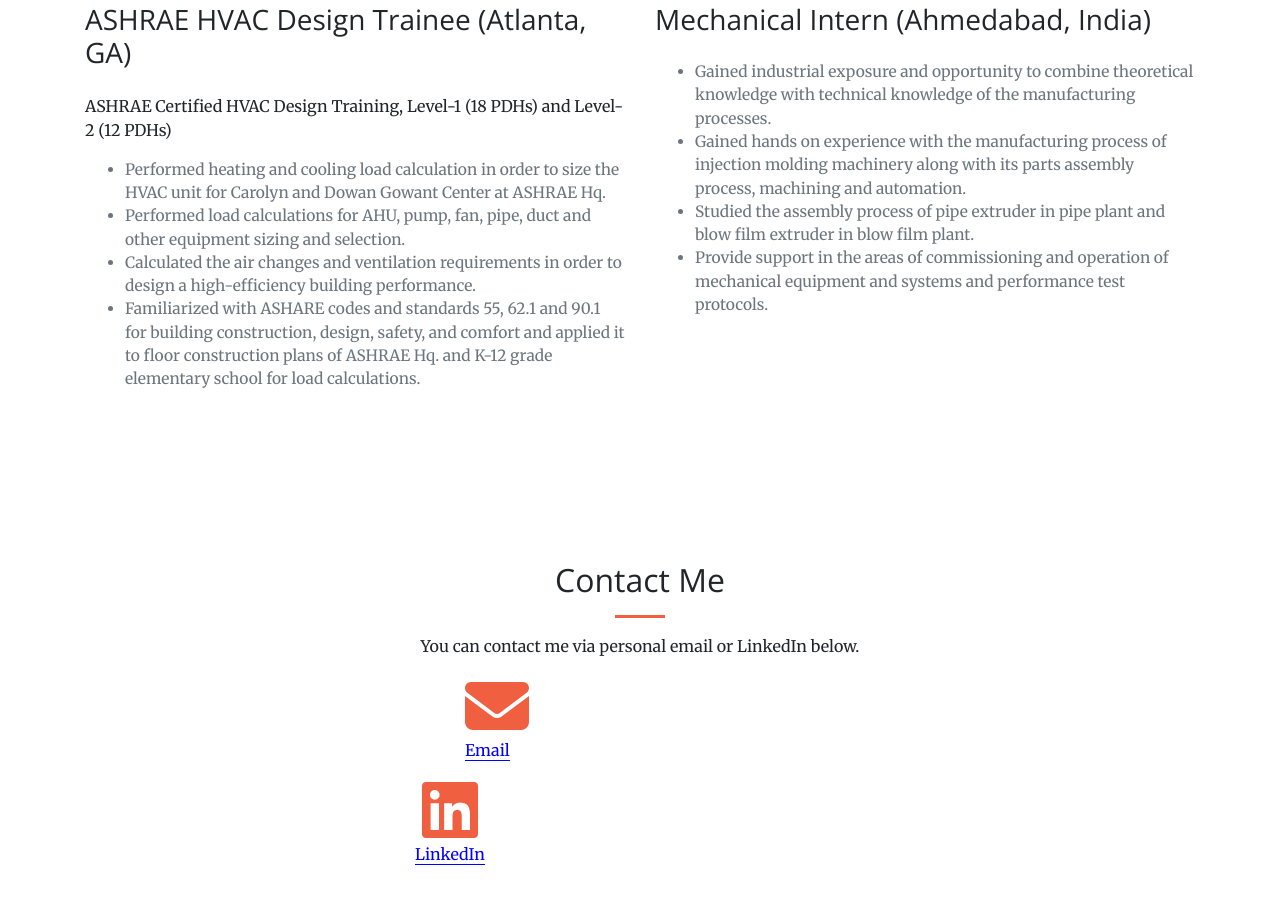
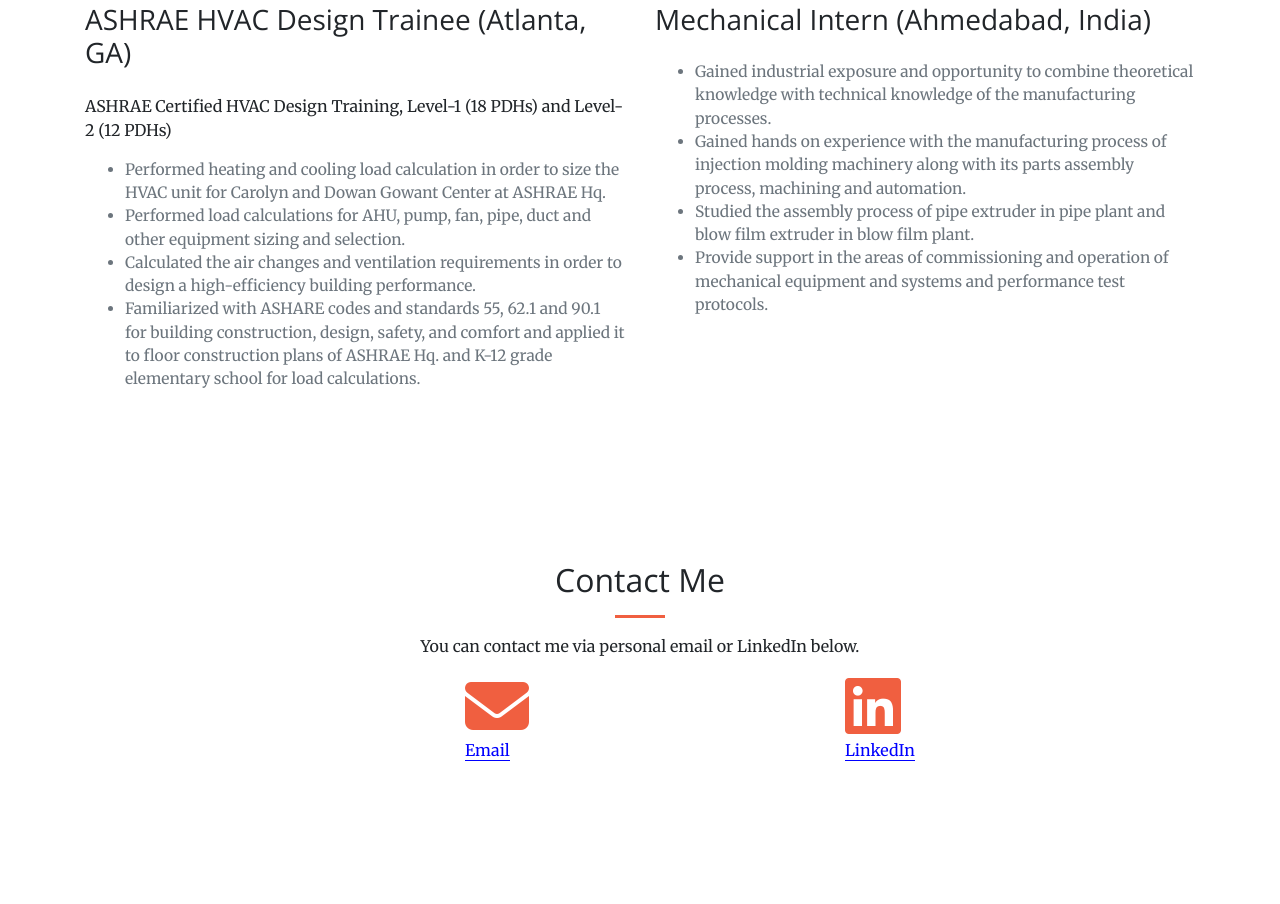
Before and after one commit to uapatel/uapatel.github.io, a plain HTML site: page index.html in a window 1280 px wide. Shown: the part 3794-4698 px from the top of the page. After the commit the page ends 4604 px from the top, so only its background shows below. Drawn offline with nearby package versions, Linux system fonts and the light colour scheme.

Commit message:
Update index.html

```diff
--- a/index.html
+++ b/index.html
@@ -533,16 +533,16 @@
 
       <!-- Email, LinkedIn, and GitHub links -->
       <div class="row">
-        <div class="col-4 col-sm-6 col-lg-4  text-center">
+        <div class="col-4 col-sm-4 col-lg-4  text-center">
 	</div>
-        <div class="col-4 col-sm-6 col-lg-6 ">
+        <div class="col-4 col-sm-4 col-lg-4 ">
           <a href="mailto:utsavp193@gmail.com">
             <i class="fa fa-envelope fa-4x sr-icons"></i>
           </a>
           <p><a href="mailto:utsavp193@gmail.com" class="text-blue">Email</a></p>
         </div>
 
-        <div class="col-4 col-sm-6 col-lg-8 text-center">
+        <div class="col-4 col-sm-4 col-lg-4 ">
           <a href="https://www.linkedin.com/in/utsav-patel15/">
             <i class="fa fa-linkedin-square fa-4x sr-icons"></i>
           </a>
```
